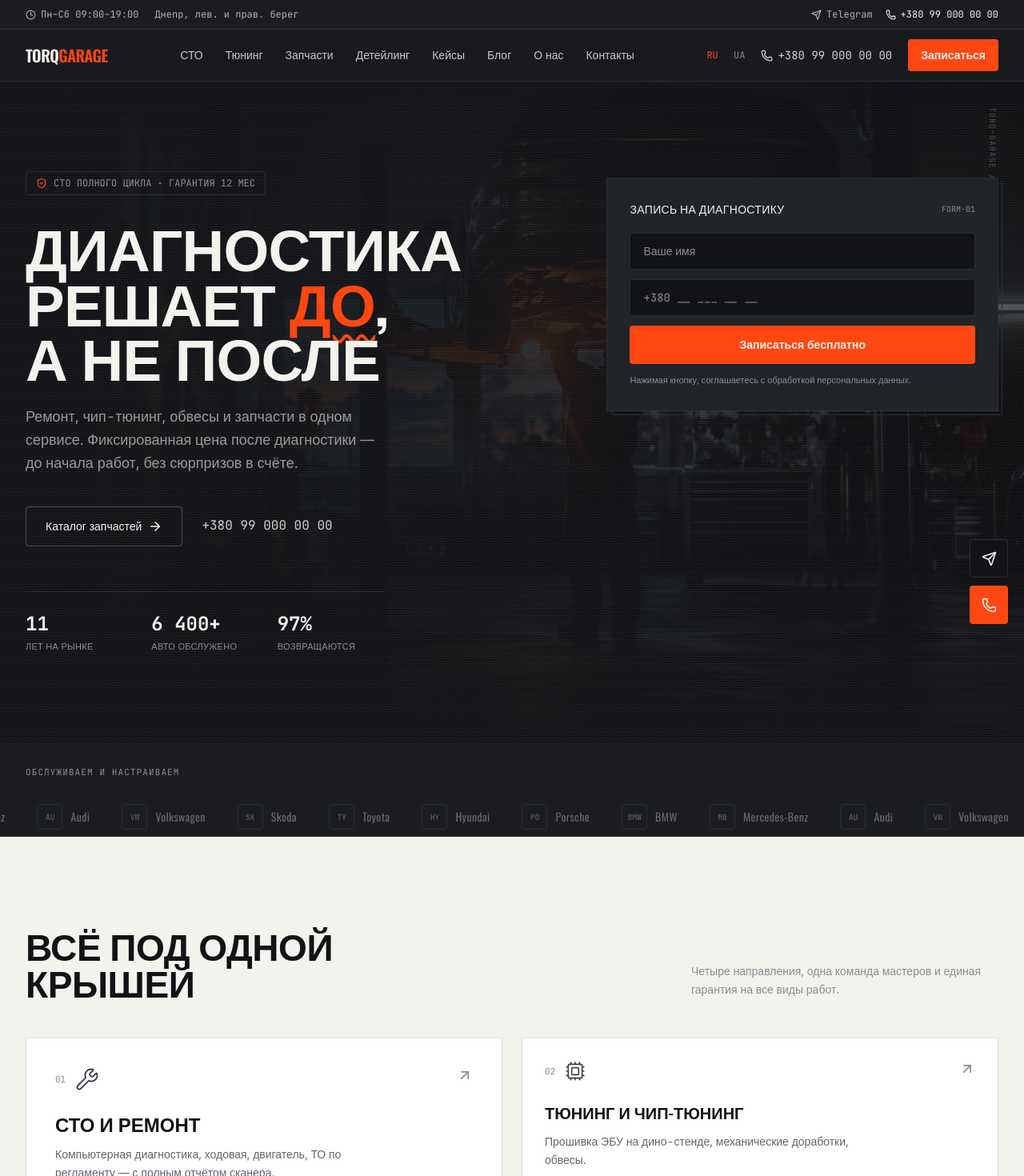
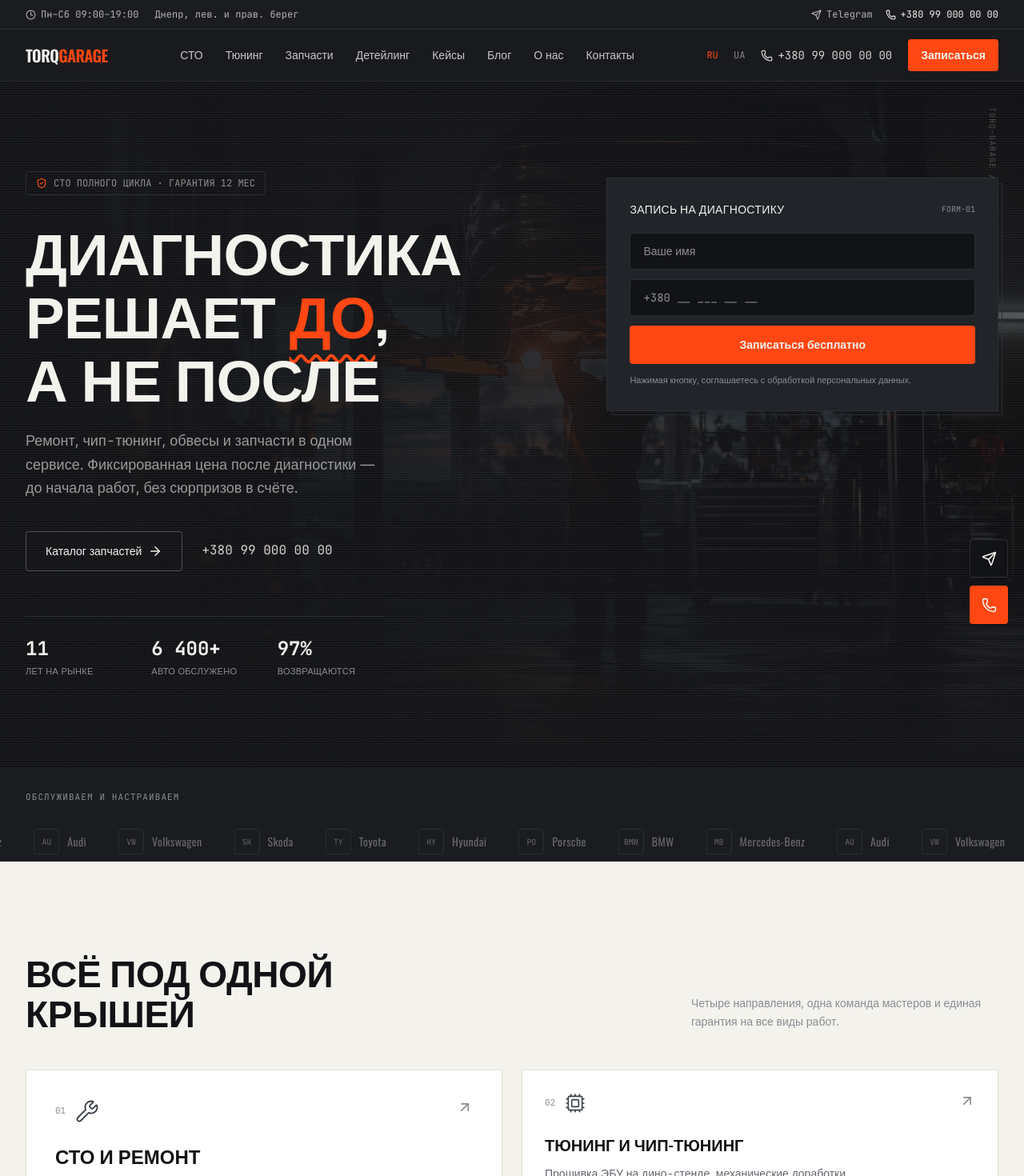
Before and after one commit to fantasito/torq-garage, a Next.js app: page /ru in a window 1280 px wide. Shown: the top 1470 px of the page at 80% size. Built offline with nearby package versions, Linux system fonts and the light colour scheme; a web font is replaced by a local one.

Commit message:
fix: increase heading line-height, fix wavy underline offset on hero

```diff
--- a/app/[locale]/globals.css
+++ b/app/[locale]/globals.css
@@ -70,12 +70,12 @@ body {
 /* Fluid type scale — держит характер на всех вьюпортах, не просто md:/lg: ступени */
 .text-hero {
   font-size: clamp(2.75rem, 2rem + 3.2vw, 5.5rem);
-  line-height: 0.94;
+  line-height: 1.08;
   letter-spacing: -0.01em;
 }
 .text-h2 {
   font-size: clamp(2rem, 1.6rem + 1.6vw, 3.25rem);
-  line-height: 0.98;
+  line-height: 1.08;
   letter-spacing: -0.01em;
 }
 
--- a/components/home/Hero.tsx
+++ b/components/home/Hero.tsx
@@ -36,7 +36,7 @@ export default function Hero() {
             {t("titleLine1")} <br />
             {t("titleVerb")}{" "}
             <span
-              className="text-signal underline decoration-wavy [text-decoration-thickness:0.06em] [text-underline-offset:0.14em]"
+              className="text-signal underline decoration-wavy [text-decoration-thickness:0.05em] [text-underline-offset:0.28em]"
             >
               {t("titleHighlight")}
             </span>
```
